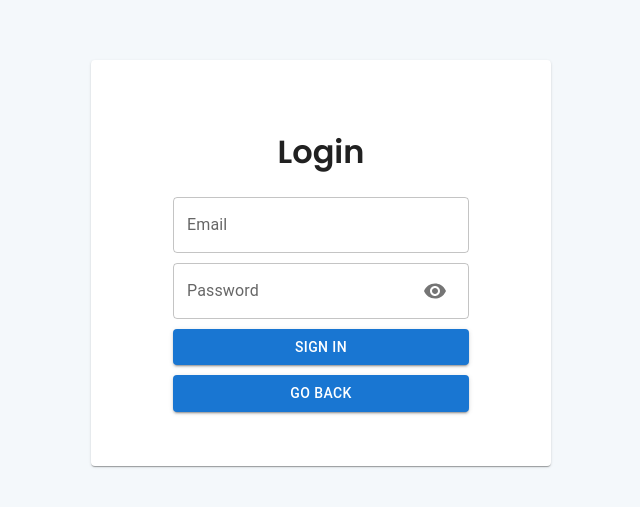
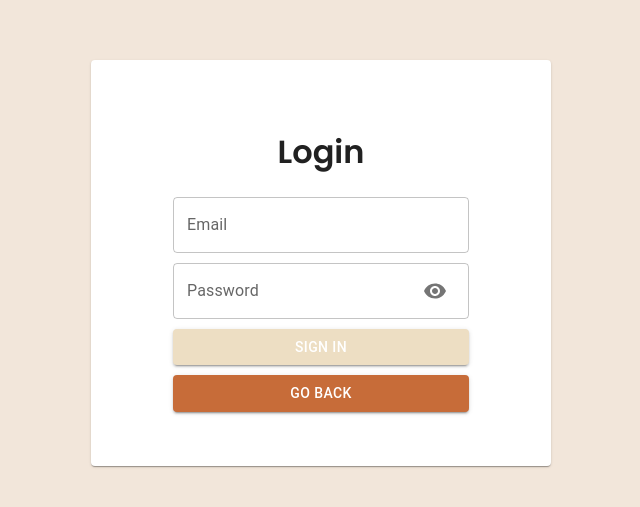
Before and after one commit to PizzaSpark/noona, a React (Vite) app in the folder noona/: page /login in a window 1280 px wide. Shown: the part 137-644 px from the top of the page, without its empty margins (319-959 px from the left). Built offline with nearby package versions, Linux system fonts and the light colour scheme.

Commit message:
added color

```diff
--- a/noona/src/pages/Login.jsx
+++ b/noona/src/pages/Login.jsx
@@ -96,11 +96,11 @@ export default function Login() {
                             }}
                         />
 
-                        <Button variant="contained" type="submit">
+                        <Button variant="contained" type="submit" style={{ backgroundColor: '#eddec3' }}>
                             SIGN IN
                         </Button>
 
-                        <Button variant="contained" onClick={handleGoBack}>
+                        <Button variant="contained" onClick={handleGoBack} style={{ backgroundColor: '#c76c39' }}>
                             GO BACK
                         </Button>
                     </form>
--- a/noona/src/pages/ManageAdmins.jsx
+++ b/noona/src/pages/ManageAdmins.jsx
@@ -188,6 +188,7 @@ export default function ManageAdmins() {
                         className="tablebutton"
                         variant="contained"
                         onClick={() => openModal(initialData, false)}
+                        style={{ backgroundColor: '#c76c39' }}
                     >
                         ADD ADMIN
                     </Button>
--- a/noona/src/pages/ManageMenu.jsx
+++ b/noona/src/pages/ManageMenu.jsx
@@ -199,6 +199,7 @@ export default function ManageMenu() {
         setFilterSearch(event.target.value);
     };
 
+    //MARK: FRONT
     return (
         <div className="page">
             <Sidebar />
@@ -242,6 +243,7 @@ export default function ManageMenu() {
                         className="tablebutton"
                         variant="contained"
                         onClick={() => openModal(initialData, false)}
+                        style={{ backgroundColor: '#c76c39' }}
                     >
                         ADD MENU ITEM
                     </Button>
--- a/noona/src/styles/App.css
+++ b/noona/src/styles/App.css
@@ -4,7 +4,7 @@ body {
     margin: 0;
     padding: 0;
     font-family: "Poppins", sans-serif;
-    background-color: #f4f8fb;
+    background-color: #f2e6da;
 }
 
 .page {
```
